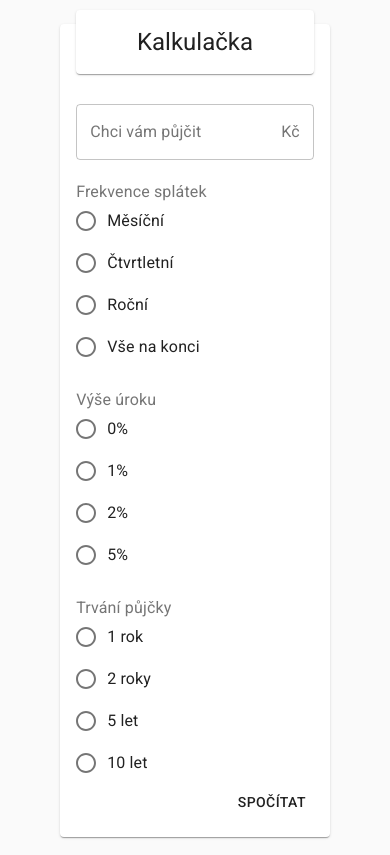
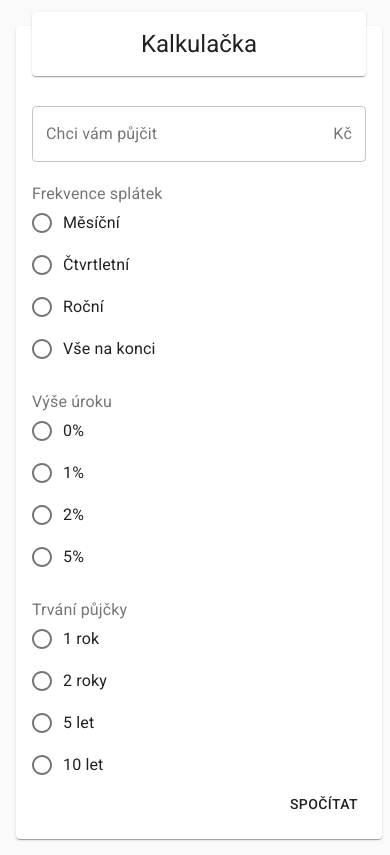
Before and after one commit to sdilenedomy/prvni-vlastovka-kalkulacka, a React (Create React App) app: page / in a window 390 px wide. Built offline with nearby package versions, Linux system fonts and the light colour scheme.

Commit message:
Mobile friendly-ish

```diff
--- a/src/App.jsx
+++ b/src/App.jsx
@@ -7,8 +7,7 @@ import Results from './Components/Results';
 const useStyles = makeStyles((theme) => ({
   root: {
     minHeight: '100vh',
-    padding: theme.spacing(2),
-    paddingTop: theme.spacing(3),
+    paddingBottom: theme.spacing(2),
   },
 }));
 
@@ -30,8 +29,7 @@ function App() {
       <Box
         className={classes.root}
         display="flex"
-        justifyContent="space-evenly"
-        // flexWrap="wrap"
+        flexWrap="wrap"
       >
         <Calculator
           onSubmit={handleSubmit}
--- a/src/Components/Calculator/Calculator.jsx
+++ b/src/Components/Calculator/Calculator.jsx
@@ -10,7 +10,7 @@ import Fields from './Fields';
 const useStyles = makeStyles((theme) => ({
   root: {
     minWidth: 'max-content',
-    maxWidth: '40%',
+    margin: [theme.spacing(3.25), theme.spacing(1), 0, theme.spacing(2), ''].join('px '),
   },
   calculator: {
     height: '100%',
@@ -64,6 +64,7 @@ export default function Calculator({
             alignItems="flex-end"
             flexGrow="1"
           >
+            {/* TODO: display "results will be updated automatically" if results are shown */}
             {!resultsShown && <Button onClick={handleSubmit(onSubmit)}>Spočítat</Button>}
           </Box>
 
--- a/src/Components/Results/Results.jsx
+++ b/src/Components/Results/Results.jsx
@@ -9,8 +9,8 @@ import ContinuousRepayment from './ContinuousRepayment';
 
 const useStyles = makeStyles((theme) => ({
   root: {
-    maxWidth: '100%',
-    paddingLeft: theme.spacing(2),
+    width: 'min-content',
+    margin: [theme.spacing(3.25), theme.spacing(2), 0, theme.spacing(1), ''].join('px '),
   },
   results: {
     padding: theme.spacing(2),
@@ -36,7 +36,7 @@ export default function Results({ values }) {
   const classes = useStyles();
 
   return (
-    <Box className={classes.root} flexGrow={3}>
+    <Box className={classes.root} flexGrow="3">
       <Paper className={classes.results}>
         <Box display="flex" flexDirection="column" className={classes.body}>
 
--- a/src/Utils/amountToWords.js
+++ b/src/Utils/amountToWords.js
@@ -206,7 +206,7 @@ function prevedNaSlovo(cislo) {
       slovne = `${radSlovne(pomocneCislo % 1000, rad)}${slovne}`;
     }
 
-    // Úprava na finanční číslovku - přidání slova "jeden", "jedna" (jednmilion, jednamiliarda)
+    // Úprava na finanční číslovku - přidání slova "jeden", "jedna" (jedenmilion, jednamiliarda)
     if (analyza === 1 && rad > 0) {
       if (rad % 2 === 0 || rad === 1) {
         // jedentisíc, jedenmilión, ...
```
